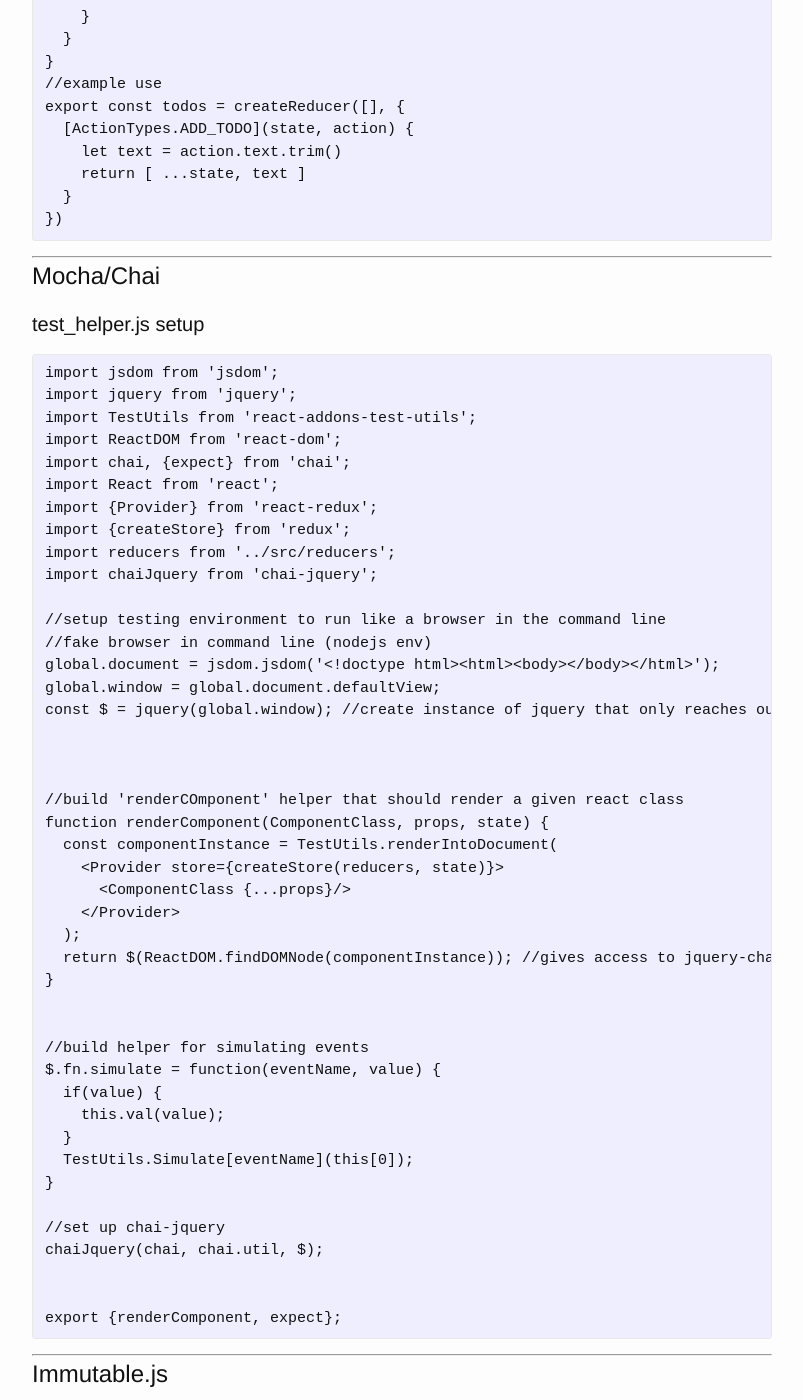
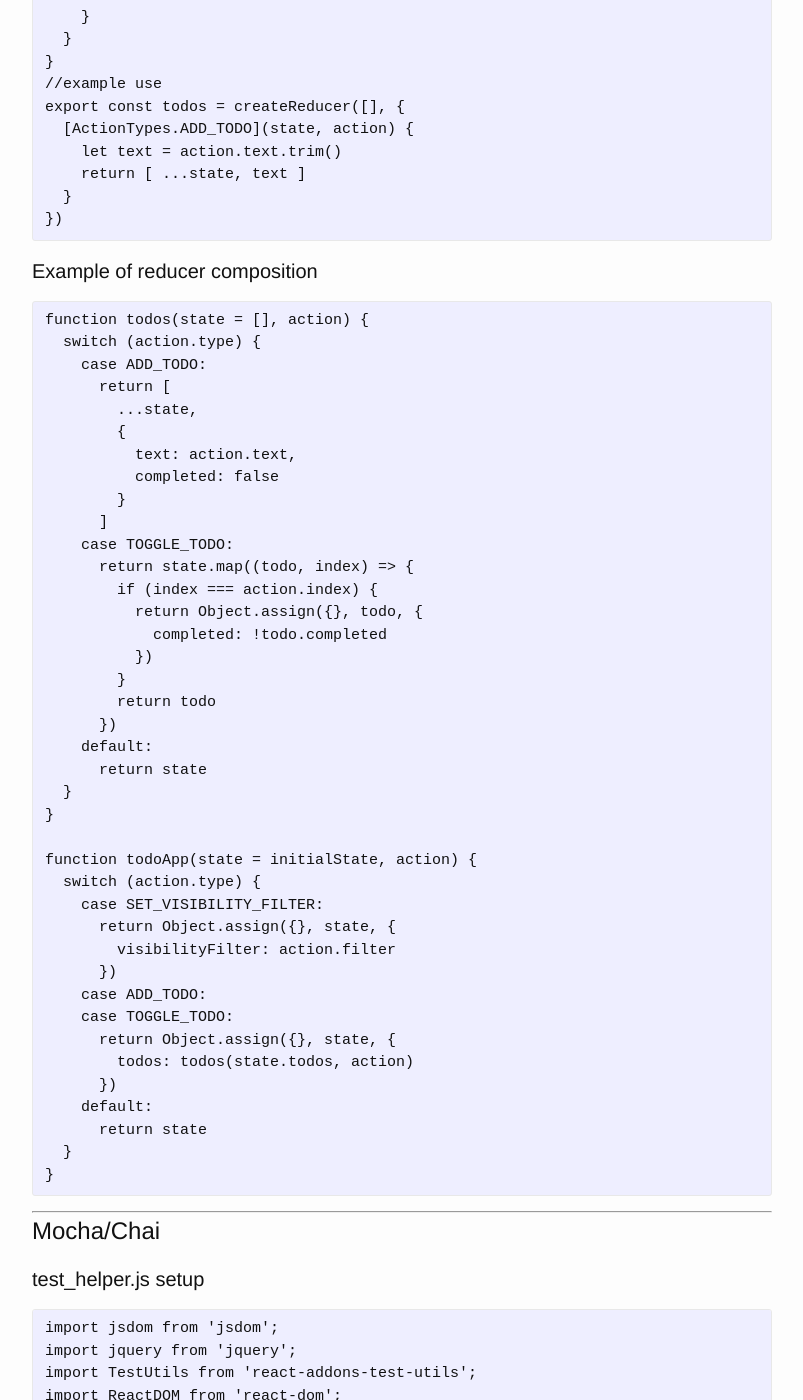
Before and after one commit to zbennett10/zbennett10.github.io, a Jekyll site: the page built from index.md, in a window 1280 px wide and 1400 px high, scrolled down 964 px. Shown: the whole window, without its empty margins (238-1041 px from the left). Built offline with Jekyll 4.4.1, drawn with Linux system fonts in a browser that asks for light colours; our own code applies the rules of GitHub Pages for plain Markdown files.

Commit message:
reducer comp

````diff
--- a/index.md
+++ b/index.md
@@ -43,6 +43,49 @@
     return [ ...state, text ]
   }
 })
+```
+
+#### Example of reducer composition
+```Javascript
+function todos(state = [], action) {
+  switch (action.type) {
+    case ADD_TODO:
+      return [
+        ...state,
+        {
+          text: action.text,
+          completed: false
+        }
+      ]
+    case TOGGLE_TODO:
+      return state.map((todo, index) => {
+        if (index === action.index) {
+          return Object.assign({}, todo, {
+            completed: !todo.completed
+          })
+        }
+        return todo
+      })
+    default:
+      return state
+  }
+}
+
+function todoApp(state = initialState, action) {
+  switch (action.type) {
+    case SET_VISIBILITY_FILTER:
+      return Object.assign({}, state, {
+        visibilityFilter: action.filter
+      })
+    case ADD_TODO:
+    case TOGGLE_TODO:
+      return Object.assign({}, state, {
+        todos: todos(state.todos, action)
+      })
+    default:
+      return state
+  }
+}
 ```
 
 ---
````
